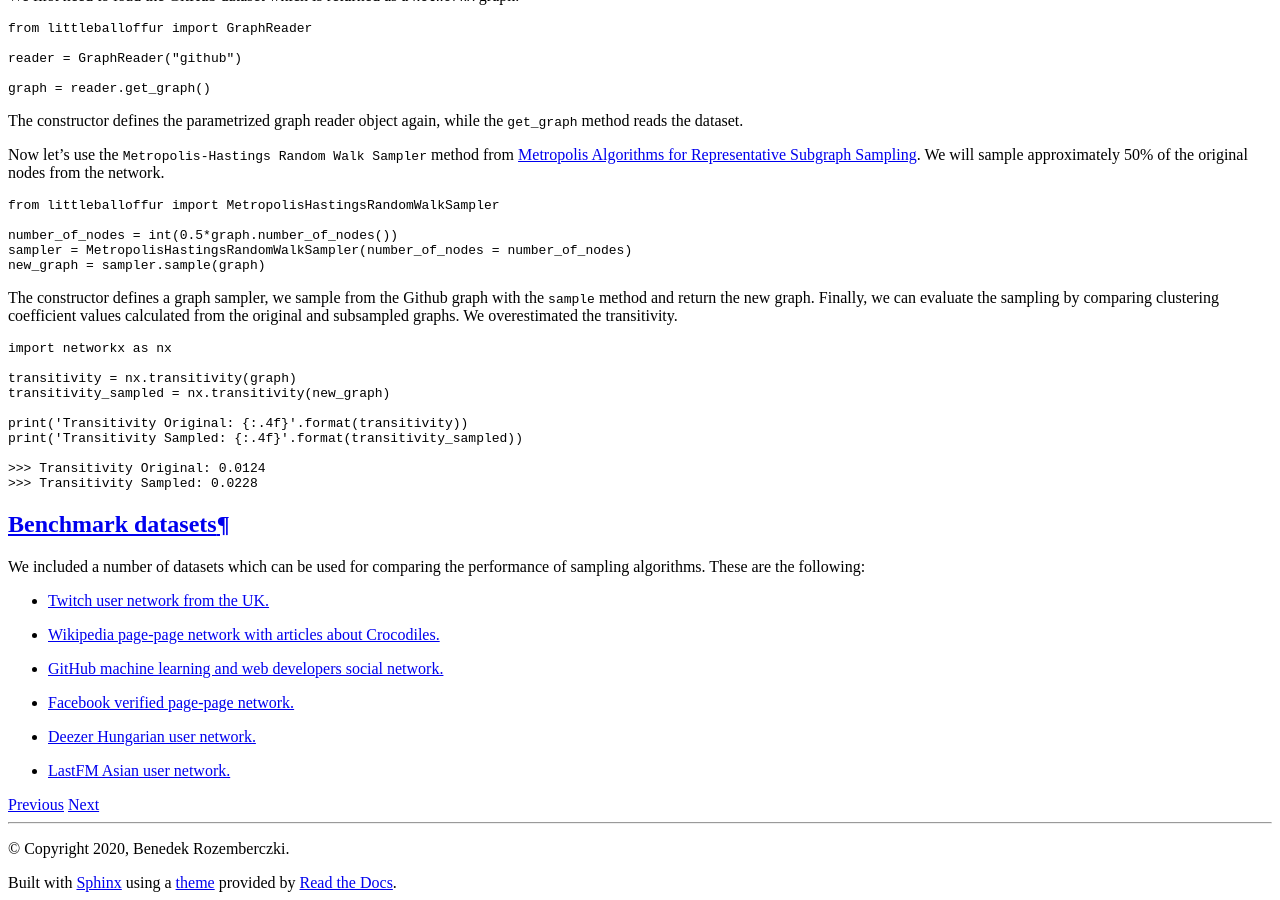
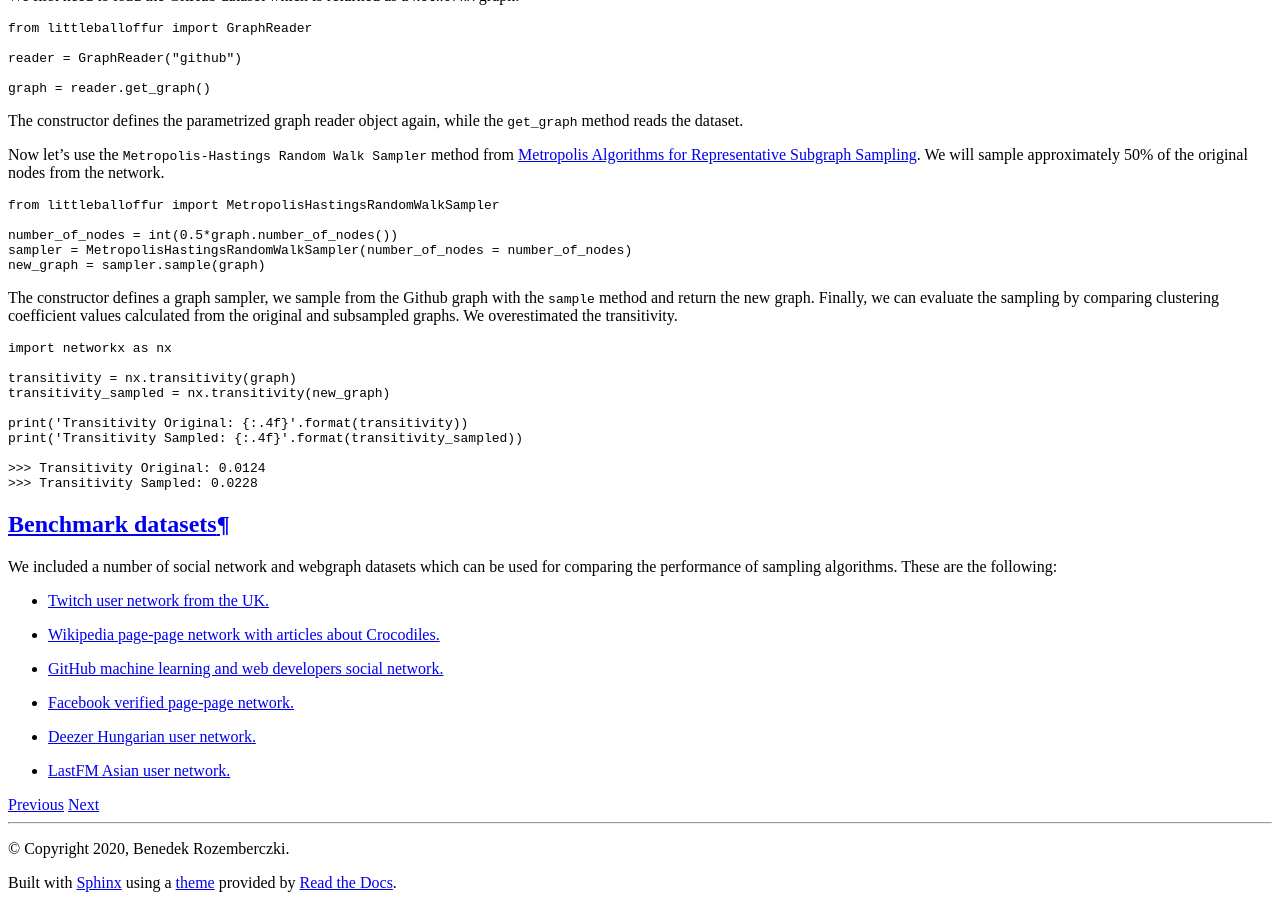
Before and after one commit to benedekrozemberczki/littleballoffur, a Sphinx documentation site: the page built from docs/source/notes/introduction.rst, in a window 1280 px wide and 900 px high, scrolled down 3676 px. Built offline with Sphinx 7.4.7 and the Read the Docs theme 2.0.0, drawn with Linux system fonts in a browser that asks for light colours; pages that are not in the unit, such as notebooks, are missing from menus.

Commit message:
[DOC UPDATE] Fix inconsistency.

```diff
--- a/docs/source/notes/introduction.rst
+++ b/docs/source/notes/introduction.rst
@@ -210,7 +210,7 @@
 Benchmark datasets
 ------------------
 
-We included a number of datasets which can be used for comparing the performance of sampling algorithms. These are the following:
+We included a number of social network and webgraph datasets which can be used for comparing the performance of sampling algorithms. These are the following:
 
 - `Twitch user network from the UK. <https://arxiv.org/abs/1909.13021>`_
 - `Wikipedia page-page network with articles about Crocodiles. <https://arxiv.org/abs/1909.13021>`_
```
